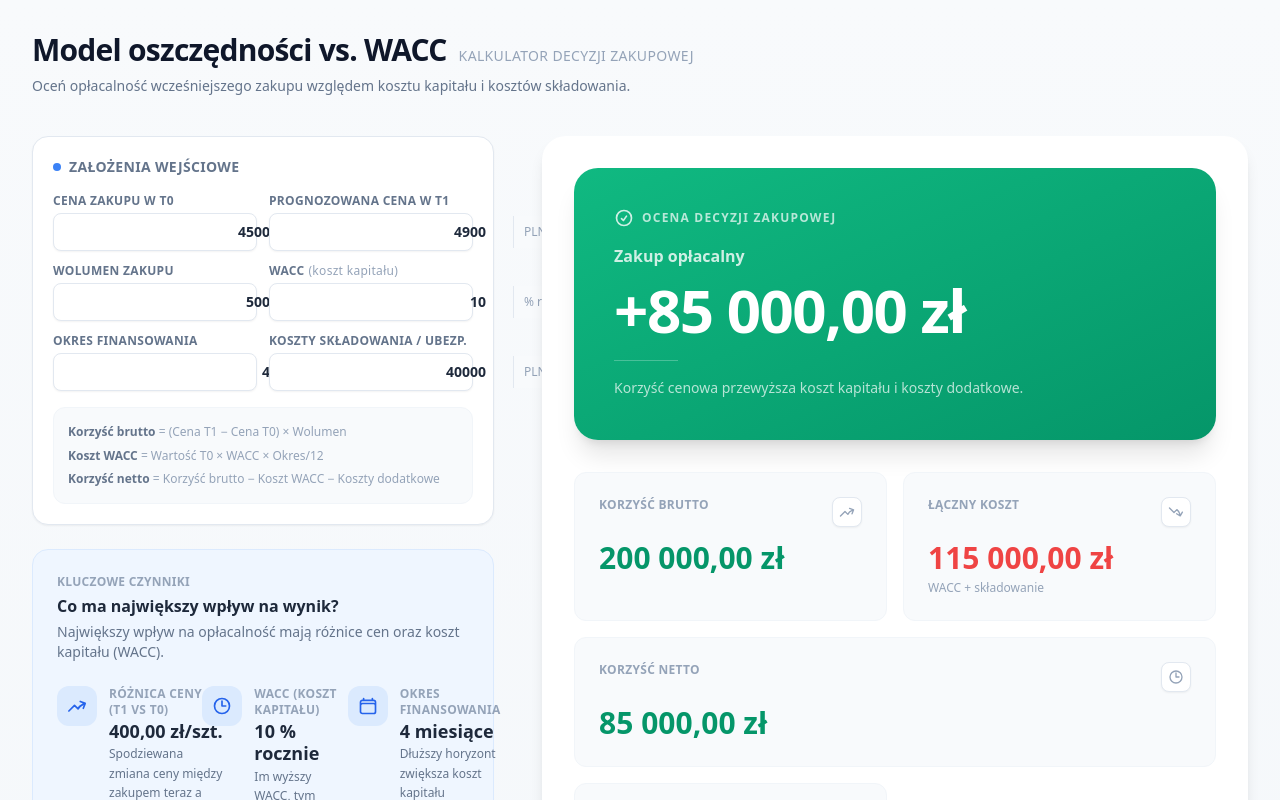
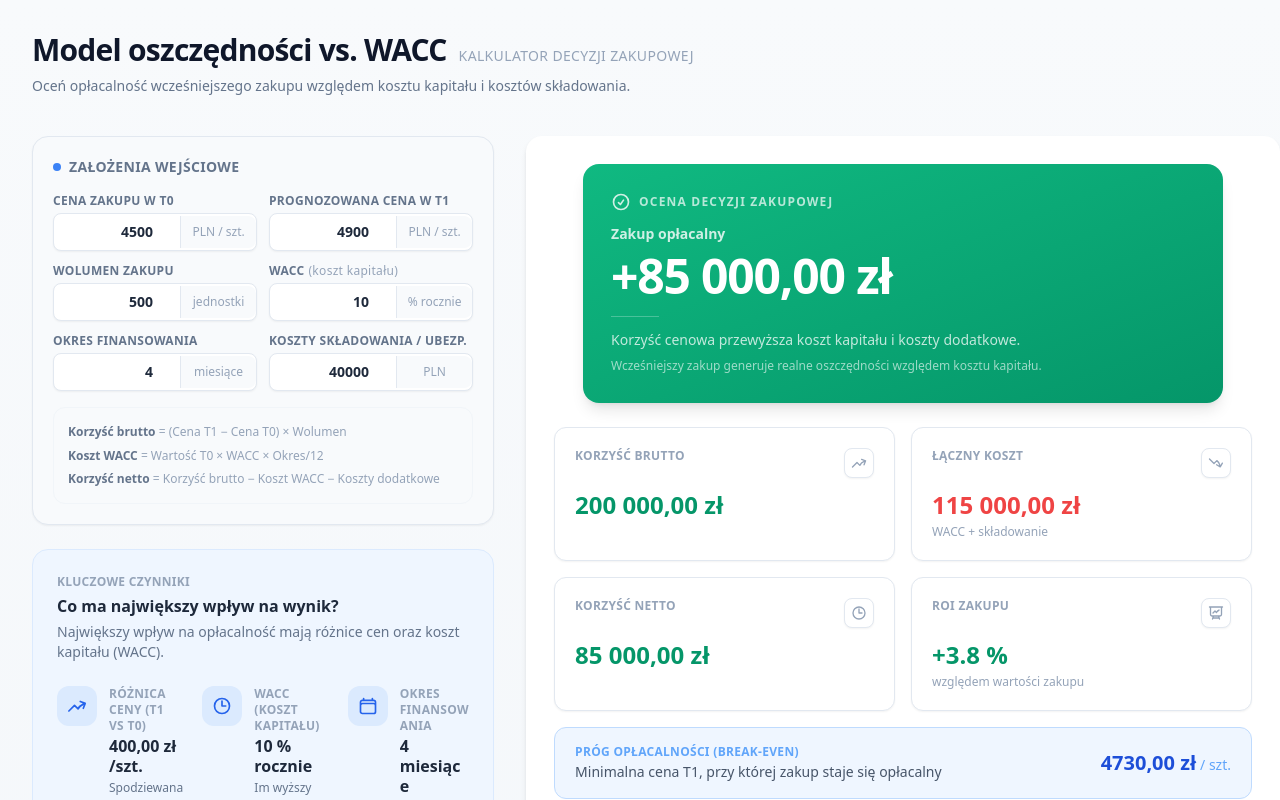
Before and after one commit to profitia/WACC, a Next.js app: page /WACC/ in a window 1280 px wide. Shown: the top 800 px of the page. Built offline with nearby package versions, Linux system fonts and the light colour scheme.

Commit message:
fix: layout stability + visual polish — input overflow, hero sizing, KPI cards, chart cleanup

```diff
--- a/app/components/CalculatorForm.tsx
+++ b/app/components/CalculatorForm.tsx
@@ -26,16 +26,16 @@ function InputField({ label, unit, value, onChange, min = 0, step = 1, hint }: I
         {label}
         {hint && <span className="ml-1 normal-case font-normal text-slate-400">({hint})</span>}
       </label>
-      <div className="flex items-center rounded-lg border border-slate-200 bg-white shadow-sm focus-within:border-blue-400 focus-within:ring-2 focus-within:ring-blue-500/30 transition">
+      <div className="flex items-center w-full overflow-hidden rounded-lg border border-slate-200 bg-white shadow-sm focus-within:border-blue-400 focus-within:ring-2 focus-within:ring-blue-500/30 transition">
         <input
           type="number"
           min={min}
           step={step}
           value={value}
           onChange={(e) => onChange(Number(e.target.value))}
-          className="flex-1 rounded-l-lg px-3 py-2 text-right text-slate-800 font-semibold text-sm outline-none bg-transparent"
+          className="min-w-0 flex-1 rounded-l-lg px-3 py-2 text-right text-slate-800 font-semibold text-sm outline-none bg-transparent"
         />
-        <span className="px-2.5 py-2 text-xs text-slate-400 border-l border-slate-200 bg-slate-50 rounded-r-lg whitespace-nowrap">
+        <span className="shrink-0 w-[76px] px-2 py-2 text-xs text-slate-400 border-l border-slate-200 bg-slate-50 rounded-r-lg text-center truncate">
           {unit}
         </span>
       </div>
@@ -47,7 +47,7 @@ function InputField({ label, unit, value, onChange, min = 0, step = 1, hint }: I
 
 export default function CalculatorForm({ values, onChange }: Props) {
   return (
-    <div className="rounded-2xl bg-white shadow-sm border border-slate-200 p-5">
+    <div className="rounded-2xl bg-slate-50 border border-slate-200 shadow-sm p-5">
       <h2 className="text-sm font-semibold text-slate-500 mb-4 flex items-center gap-2 uppercase tracking-wide">
         <span className="w-2 h-2 rounded-full bg-blue-500 inline-block" />
         Założenia wejściowe
--- a/app/components/DecisionBadge.tsx
+++ b/app/components/DecisionBadge.tsx
@@ -57,30 +57,40 @@ export default function DecisionBadge({ netResult }: Props) {
   const variant = getVariant(netResult);
   const { bg, label, comment, icon } = CONFIG[variant];
   const prefix = netResult > 0 ? '+' : '';
+  const businessSentence =
+    variant === 'profitable'
+      ? `Wcześniejszy zakup generuje realne oszczędności względem kosztu kapitału.`
+      : variant === 'unprofitable'
+        ? `Koszt kapitału i składowania przewyższa prognozowaną korzyść cenową.`
+        : `Wynik jest na granicy — każda zmiana parametrów może go odwrócić.`;
 
   return (
-    <div className={`rounded-3xl p-10 text-white shadow-xl ${bg}`}>
+    <div className="flex justify-center">
+      <div className={`w-full max-w-[640px] rounded-2xl p-7 text-white shadow-lg ${bg}`}>
         {/* Tiny label row */}
-      <div className="flex items-center gap-2 mb-4">
+        <div className="flex items-center gap-2 mb-3">
           <div className="shrink-0 opacity-80">{icon}</div>
-        <p className="text-xs font-semibold uppercase tracking-widest opacity-70">
+          <p className="min-w-0 text-xs font-semibold uppercase tracking-widest opacity-70">
             Ocena decyzji zakupowej
           </p>
         </div>
 
         {/* Status name */}
-      <p className="text-base font-semibold opacity-80 mb-3">{label}</p>
+        <p className="text-sm font-semibold opacity-80 mb-2">{label}</p>
 
         {/* DOMINANT: net result number */}
-      <p className="text-5xl xl:text-6xl font-black tracking-tight leading-none tabular-nums mb-5">
+        <p className="text-4xl xl:text-5xl font-black tracking-tight leading-none tabular-nums mb-4 break-words">
           {prefix}{pln(netResult)}
         </p>
 
         {/* Separator */}
-      <div className="w-16 h-px bg-white/25 mb-4" />
+        <div className="w-12 h-px bg-white/25 mb-3" />
 
-      {/* Explanation */}
-      <p className="text-sm opacity-70 leading-relaxed">{comment}</p>
+        {/* Short explanation */}
+        <p className="text-sm opacity-75 leading-relaxed mb-1">{comment}</p>
+        {/* Business sentence */}
+        <p className="text-xs opacity-60 leading-relaxed">{businessSentence}</p>
+      </div>
     </div>
   );
 }
--- a/app/components/InfluenceCard.tsx
+++ b/app/components/InfluenceCard.tsx
@@ -15,11 +15,11 @@ function FactorItem({ icon, label, value, description }: Factor) {
       <div className="shrink-0 rounded-xl bg-blue-100 p-2.5 text-blue-600">
         {icon}
       </div>
-      <div>
-        <p className="text-xs font-semibold uppercase tracking-wide text-slate-400 mb-0.5">
+      <div className="min-w-0">
+        <p className="text-xs font-semibold uppercase tracking-wide text-slate-400 mb-0.5 break-words">
           {label}
         </p>
-        <p className="text-lg font-bold text-slate-800 leading-tight">{value}</p>
+        <p className="text-base font-bold text-slate-800 leading-tight break-words">{value}</p>
         <p className="text-xs text-slate-500 mt-0.5 leading-relaxed">{description}</p>
       </div>
     </div>
--- a/app/components/InterpretationCard.tsx
+++ b/app/components/InterpretationCard.tsx
@@ -110,7 +110,7 @@ export default function InterpretationCard({ netResult }: Props) {
         </div>
 
         {/* Tekst */}
-        <div>
+        <div className="min-w-0">
           <p className={`text-base font-bold leading-snug mb-2 ${styles.title}`}>
             {headline}
           </p>
--- a/app/components/ResultsPanel.tsx
+++ b/app/components/ResultsPanel.tsx
@@ -16,10 +16,9 @@ interface KPICardProps {
   subLabel?: string;
   highlight?: 'positive' | 'negative' | 'neutral';
   icon: React.ReactNode;
-  wide?: boolean;
 }
 
-function KPICard({ label, value, subLabel, highlight, icon, wide }: KPICardProps) {
+function KPICard({ label, value, subLabel, highlight, icon }: KPICardProps) {
   const valueColor =
     highlight === 'positive'
       ? 'text-emerald-600'
@@ -28,17 +27,17 @@ function KPICard({ label, value, subLabel, highlight, icon, wide }: KPICardProps
         : 'text-slate-800';
 
   return (
-    <div className={`rounded-xl bg-slate-50 border border-slate-100 p-6 flex flex-col gap-3 ${wide ? 'col-span-2' : ''}`}>
+    <div className="rounded-xl bg-white border border-slate-200 shadow-sm p-5 flex flex-col gap-3 min-w-0">
       <div className="flex items-start justify-between gap-2">
-        <p className="text-xs font-semibold uppercase tracking-wide text-slate-400 leading-snug">
+        <p className="min-w-0 text-xs font-semibold uppercase tracking-wide text-slate-400 leading-snug">
           {label}
         </p>
         <div className="shrink-0 rounded-lg bg-white border border-slate-200 p-1.5 text-slate-400 shadow-sm">
           {icon}
         </div>
       </div>
-      <div>
-        <p className={`text-3xl font-bold tabular-nums leading-tight ${valueColor}`}>
+      <div className="min-w-0">
+        <p className={`text-2xl font-bold tabular-nums leading-tight break-words ${valueColor}`}>
           {value}
         </p>
         {subLabel && (
@@ -113,7 +112,6 @@ export default function ResultsPanel({ result }: Props) {
           value={pln(netResult)}
           highlight={netResult >= 0 ? 'positive' : 'negative'}
           icon={<IconNet />}
-          wide
         />
         <KPICard
           label="ROI zakupu"
--- a/app/components/SensitivityChart.tsx
+++ b/app/components/SensitivityChart.tsx
@@ -114,7 +114,7 @@ export default function SensitivityChart({ input, financingCost, breakEvenPrice
   const data = buildData(input, financingCost);
 
   return (
-    <div className="rounded-2xl bg-slate-50 border border-slate-100 p-6">
+    <div>
       {/* Nagłówek */}
       <p className="text-xs font-semibold uppercase tracking-widest text-slate-400 mb-1">
         Wykres
--- a/app/page.tsx
+++ b/app/page.tsx
@@ -45,7 +45,7 @@ export default function Home() {
       </header>
 
       {/* ── Main 2-column layout ── */}
-      <div className="max-w-[1400px] mx-auto grid grid-cols-1 lg:grid-cols-[38%_1fr] gap-10 xl:gap-12 items-start">
+      <div className="max-w-[1400px] mx-auto grid grid-cols-1 xl:grid-cols-[38%_62%] gap-8 items-start">
 
         {/* ── Left column: Form + Key Factors ── */}
         <div className="flex flex-col gap-6">
@@ -58,7 +58,7 @@ export default function Home() {
         </div>
 
         {/* ── Right column: dashboard panel ── */}
-        <div className="bg-white rounded-3xl shadow-lg p-8 flex flex-col gap-8">
+        <div className="bg-white rounded-2xl shadow-md p-7 flex flex-col gap-6 min-w-0">
           <DecisionBadge netResult={result.netResult} />
           <ResultsPanel result={result} storageCost={input.storageCost} />
           <InterpretationCard netResult={result.netResult} />
--- a/next.config.mjs
+++ b/next.config.mjs
@@ -1,12 +1,12 @@
 const isVercel = process.env.VERCEL === '1';
 
 const nextConfig = {
-  output: 'export',
-  // basePath i assetPrefix tylko dla GitHub Pages (subdirectory /WACC)
-  // Na Vercelu app żyje w root "/" — bez prefixu
+  // Na Vercelu: natywny deployment Next.js — BEZ static export i BEZ basePath
+  // Na GitHub Pages: static export z basePath /WACC (subdirectory hosting)
   ...(isVercel
     ? {}
     : {
+        output: 'export',
         basePath: '/WACC',
         assetPrefix: '/WACC/',
       }),
```
Lines whose indentation alone changed are shown as unchanged.
